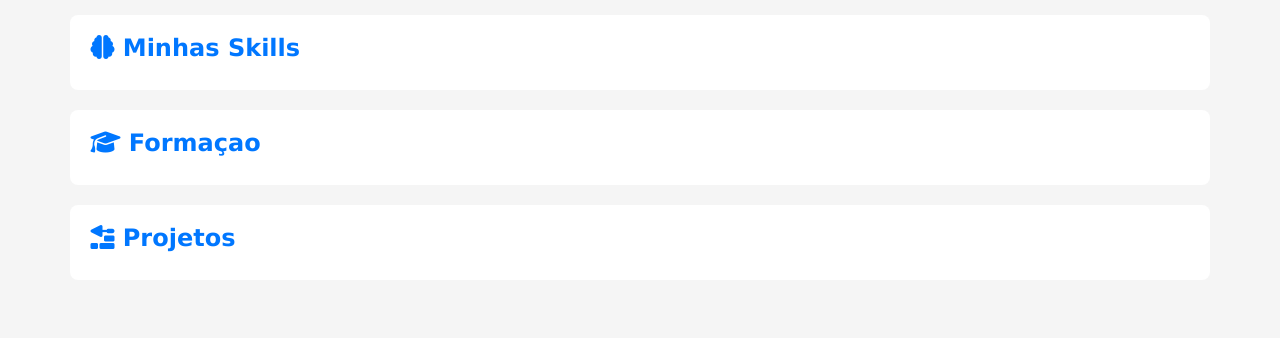
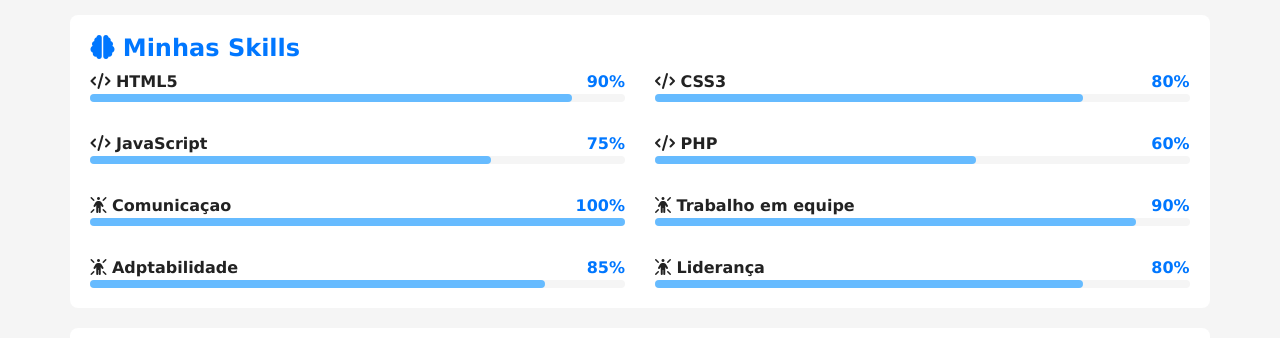
Before and after one commit to KsLTaP/projeto-portfolio, a plain HTML site: page index.html in a window 1280 px wide. Shown: the part 1189-1527 px from the top of the page. Before the commit the page ends 1489 px from the top, so only its background shows below. Drawn offline with Linux system fonts and the light colour scheme.

Commit message:
skills criadas

```diff
--- a/estilos/style.css
+++ b/estilos/style.css
@@ -143,3 +143,45 @@
     width: 100%;
     height: 100%;
     border-radius: 8px;
+}
+
+#skill-container {
+    display: grid;
+    grid-template-columns: 1fr;
+    gap: 30px;
+}
+
+#skill-container .info {
+    display: flex;
+    justify-content: space-between;
+    align-items: center;
+}
+
+#skill-container .nome {
+    font-weight: bold;
+    color: var(--texto);
+}
+
+#skill-container .porcent {
+    font-weight: bold;
+    color: var(--destaque);
+}
+
+#skill-container .barra {
+    width: 100%;
+    height: 8px;
+    background-color: var(--fundo-principal);
+    border-radius: 4px;
+}
+
+#skill-container .progresso {
+    height: 100%;
+    background-color: var(--destaque-inverso);
+    border-radius: 4px;
+}
+
+@media screen and (min-width: 768px) {
+    #skill-container {
+        grid-template-columns: 1fr 1fr;
+    }
+}
--- a/index.html
+++ b/index.html
@@ -45,6 +45,131 @@
 
             <article id="skills">
                 <h2><i class="fa-solid fa-brain"></i> Minhas Skills</h2>
+
+                <div id="skill-container">
+                    <div class="item">
+                        <div class="info">
+                            <span class="nome">
+                                <i class="fa-solid fa-code"></i> HTML5
+                            </span>
+                            <span class="porcent">
+                                90%
+                            </span>
+                        </div>
+                        <div class="barra">
+                            <div class="progresso" style="width: 90%;">
+                            </div>
+                        </div>
+                    </div>
+
+                    <div class="item">
+                        <div class="info">
+                            <span class="nome">
+                                <i class="fa-solid fa-code"></i> CSS3
+                            </span>
+                            <span class="porcent">
+                                80%
+                            </span>
+                        </div>
+                        <div class="barra">
+                            <div class="progresso" style="width: 80%;">
+                            </div>
+                        </div>
+                    </div>
+
+                    <div class="item">
+                        <div class="info">
+                            <span class="nome">
+                                <i class="fa-solid fa-code"></i> JavaScript
+                            </span>
+                            <span class="porcent">
+                                75%
+                            </span>
+                        </div>
+                        <div class="barra">
+                            <div class="progresso" style="width: 75%;">
+                            </div>
+                        </div>
+                    </div>
+
+                    <div class="item">
+                        <div class="info">
+                            <span class="nome">
+                                <i class="fa-solid fa-code"></i> PHP
+                            </span>
+                            <span class="porcent">
+                                60%
+                            </span>
+                        </div>
+                        <div class="barra">
+                            <div class="progresso" style="width: 60%;">
+                            </div>
+                        </div>
+                    </div>
+
+                    <div class="item">
+                        <div class="info">
+                            <span class="nome">
+                                <i class="fa-solid fa-person-rays"></i> Comunicaçao
+                            </span>
+                            <span class="porcent">
+                                100%
+                            </span>
+                        </div>
+                        <div class="barra">
+                            <div class="progresso" style="width: 100%;">
+                            </div>
+                        </div>
+                    </div>
+
+                    <div class="item">
+                        <div class="info">
+                            <span class="nome">
+                                <i class="fa-solid fa-person-rays"></i> Trabalho em equipe
+                            </span>
+                            <span class="porcent">
+                                90%
+                            </span>
+                        </div>
+                        <div class="barra">
+                            <div class="progresso" style="width: 90%;">
+                            </div>
+                        </div>
+                    </div>
+
+                    <div class="item">
+                        <div class="info">
+                            <span class="nome">
+                                <i class="fa-solid fa-person-rays"></i> Adptabilidade
+                            </span>
+                            <span class="porcent">
+                                85%
+                            </span>
+                        </div>
+                        <div class="barra">
+                            <div class="progresso" style="width: 85%;">
+                            </div>
+                        </div>
+                    </div>
+
+                    <div class="item">
+                        <div class="info">
+                            <span class="nome">
+                                <i class="fa-solid fa-person-rays"></i> Liderança
+                            </span>
+                            <span class="porcent">
+                                80%
+                            </span>
+                        </div>
+                        <div class="barra">
+                            <div class="progresso" style="width: 80%;">
+                            </div>
+                        </div>
+                    </div>
+
+                </div>
+
+
             </article> <!-- Fim Article Skills -->
 
             <article id="formacao">
```
